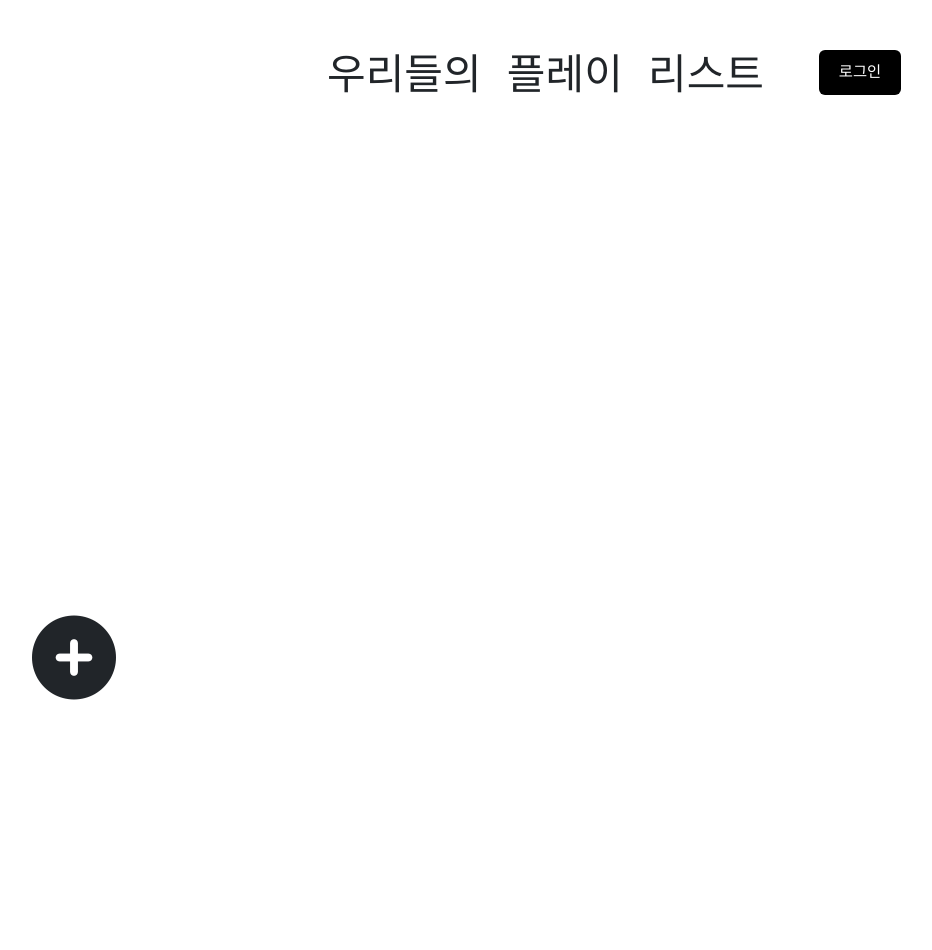
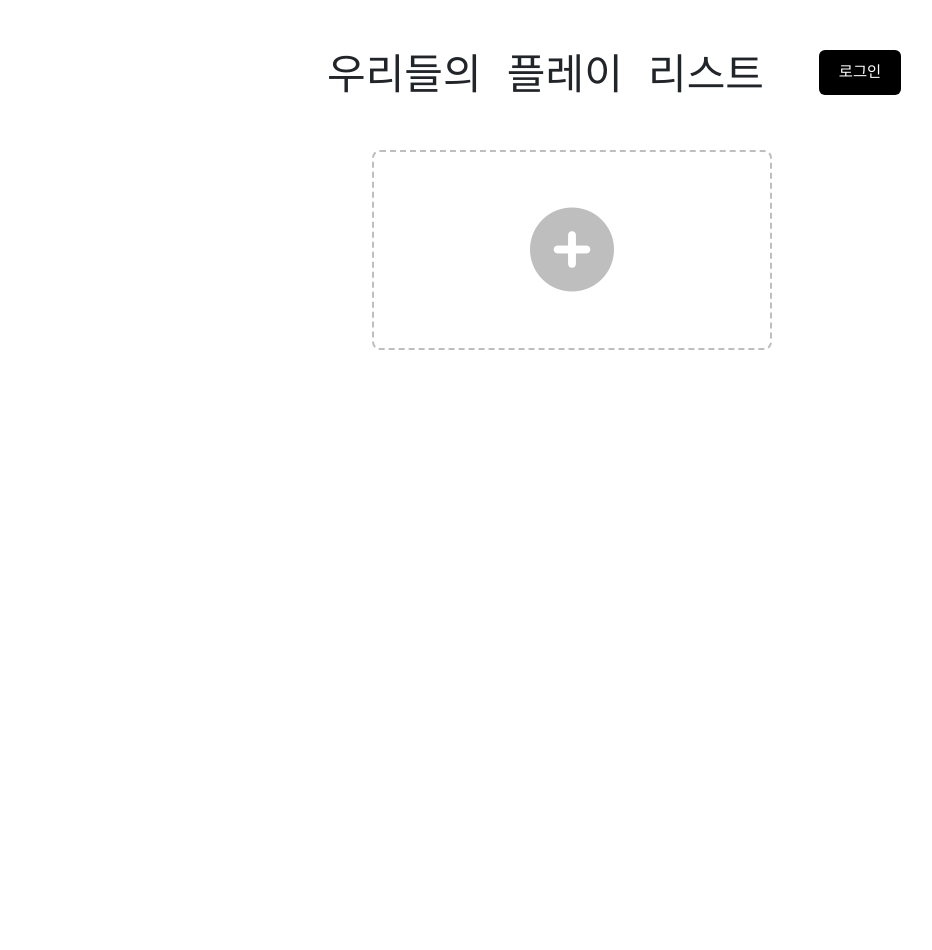
Before and after one commit to YoungwooKim09/our-playlist, a Flask app: page /temp in a window 1280 px wide. Shown: the whole page, without its empty margins (68-1000 px from the left). Run offline with Flask 2, Linux system fonts and the light colour scheme; some libraries are stand-ins or nearby versions; some web fonts are replaced.

Commit message:
feature & style . 마이플레이리스트 플리 추가 버튼 구현, 모달 삽입

```diff
--- a/static/myplaylist.css
+++ b/static/myplaylist.css
@@ -5,12 +5,19 @@ main {
   padding: 0 20%;
 }
 
+.create-button-area {
+  border: dashed 2px rgba(93, 93, 93, 0.4);
+  height: 200px;
+  width: 400px;
+  border-radius: 8px;
+  margin: 0 auto;
+  display: flex;
+  justify-content: center;
+  align-items: center;
+}
+
 .create-playlist-button {
-  position: fixed;
-  left: 0;
-  bottom: 0;
-  margin-left: 100px;
-  margin-bottom: 100px;
   background: none;
   outline: none;
+  color: rgba(93, 93, 93, 0.4);
 }
--- a/templates/myplaylist.html
+++ b/templates/myplaylist.html
@@ -39,12 +39,29 @@
     </div>
   </header>
   <main>
-    <button type="button" class="create-playlist-button" data-toggle="modal" data-target="#exampleModal">
-      <i class="fa-solid fa-circle-plus fa-6x"></i>
-    </button>
-    <!-- <button type="button" class="btn btn-primary create-playlist-button" data-toggle="modal"
-      data-target="#exampleModal">
-    </button> -->
+    <secion class="playlists-area">
+      <div class="create-button-area">
+        <button type="button" class="create-playlist-button" data-toggle="modal" data-target="#exampleModal">
+          <i class="fa-solid fa-circle-plus fa-6x"></i>
+        </button>
+      </div>
+      <ul class="feed">
+        <!-- 나의 플레이리스트 조회 API 추가 -->
+        {% for item in playlists %}
+        <li>
+          <div playlist-order="{{loop.index}}" class="playlist-block playlist-block-{{loop.index}}">
+            <p class="area-title area-title {{ loop.index }}">{{item.title}} by {{item.user}}</p>
+            <ul class="songs-{{loop.index}}">
+              {% for song in item.songs %}
+              <li>{{ loop.index }}. {{ song.songname }} - {{ song.artist }}
+                {% endfor %}
+            </ul>
+          </div>
+        </li>
+        {% endfor %}
+      </ul>
+    </secion>
+
 
     <!-- Modal -->
     <div class="modal fade" id="exampleModal" tabindex="-1" role="dialog" aria-labelledby="exampleModalLabel"
```
